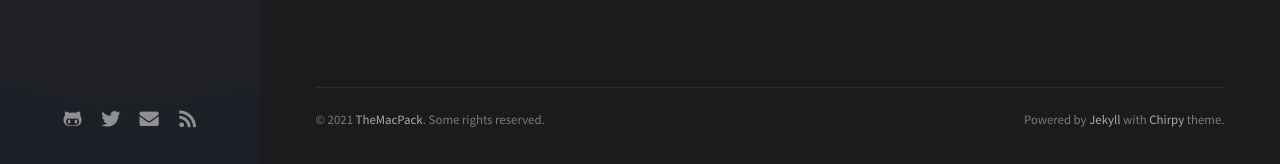
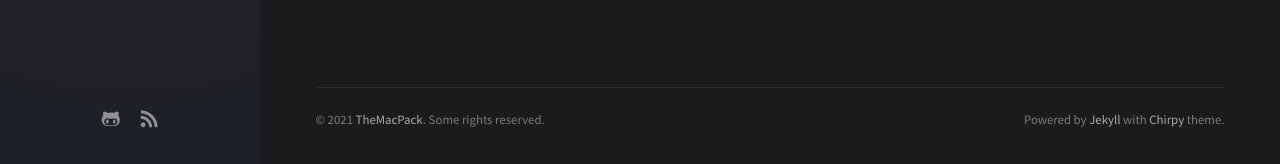
Before and after one commit to themacpack/themacpack.github.io, a Jekyll site: the page built from _tabs/about.md, in a window 1280 px wide. Shown: the part 733-897 px from the top of the page. Built offline with Jekyll 4.4.1, drawn with Linux system fonts in a browser that asks for light colours; nearby versions of some CDN libraries; comment, search, counter and statistics services are not loaded.

Commit message:
Fixes contact buttons

```diff
--- a/_data/contact.yml
+++ b/_data/contact.yml
@@ -3,13 +3,6 @@
 -
   type: github
   icon: 'fab fa-github-alt'
--
-  type: twitter
-  icon: 'fab fa-twitter'
--
-  type: email
-  icon: 'fas fa-envelope'
-  noblank: true            # open link in current tab
 -
   type: rss
   icon: 'fas fa-rss'
```
